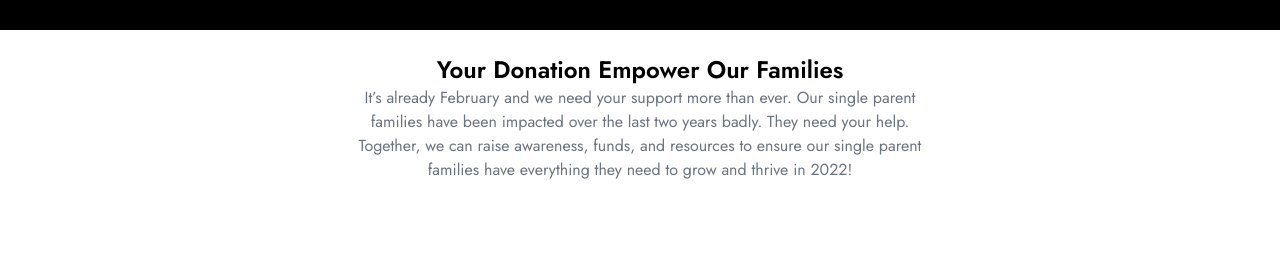
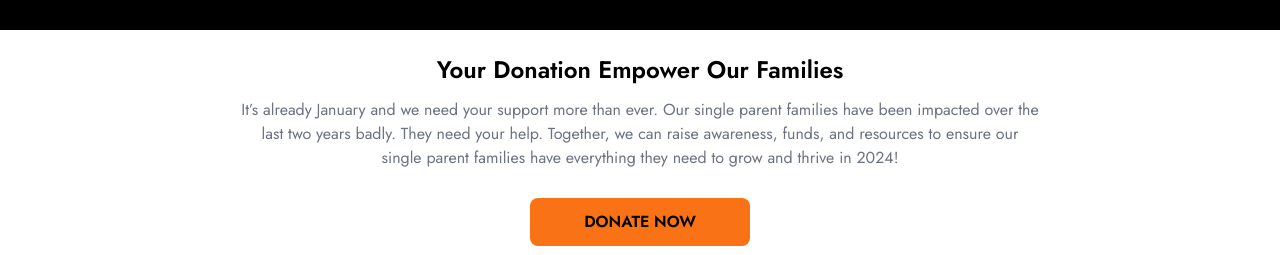
Before and after one commit to Nkusibeni23/Xocare, a React (Vite) app in the folder Frontend/: page / in a window 1280 px wide. Shown: the part 3365-3620 px from the top of the page. Before the commit the page ends 3547 px from the top, so only its background shows below. Built offline with nearby package versions, Linux system fonts and the light colour scheme.

Commit message:
complete Our Family

```diff
--- a/Frontend/src/components/Our-Family.jsx
+++ b/Frontend/src/components/Our-Family.jsx
@@ -1,16 +1,19 @@
 export default function OurFamily() {
   return (
-    <div className=" flex-col max-w-screen-3xl mx-auto mt-6 items-center justify-center text-center w-[600px]">
+    <div className=" flex-col max-w-screen-3xl mx-auto mt-6 items-center justify-center text-center w-[600px] lg:w-[800px]">
       <h1 className=" text-2xl font-semibold text-black">
         Your Donation Empower Our Families
       </h1>
-      <p className=" text-gray-500">
-        It’s already February and we need your support more than ever. Our
-        single parent families have been impacted over the last two years badly.
-        They need your help. Together, we can raise awareness, funds, and
-        resources to ensure our single parent families have everything they need
-        to grow and thrive in 2022!
+      <p className=" text-gray-500 py-3">
+        It’s already January and we need your support more than ever. Our single
+        parent families have been impacted over the last two years badly. They
+        need your help. Together, we can raise awareness, funds, and resources
+        to ensure our single parent families have everything they need to grow
+        and thrive in 2024!
       </p>
+      <button className="p-3 bg-orange-500 mt-4 rounded-lg font-semibold hover:bg-orange-600 transition-all duration-500 w-[220px] mb-3 uppercase">
+        Donate Now
+      </button>
     </div>
   );
 }
```
